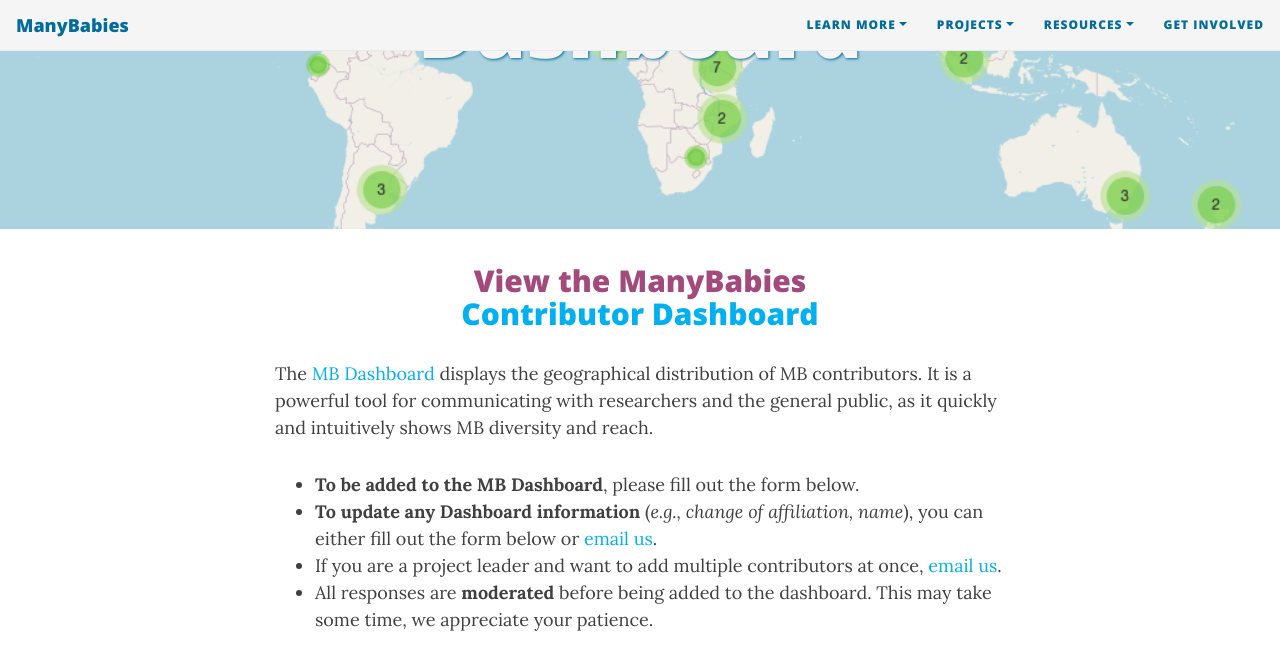
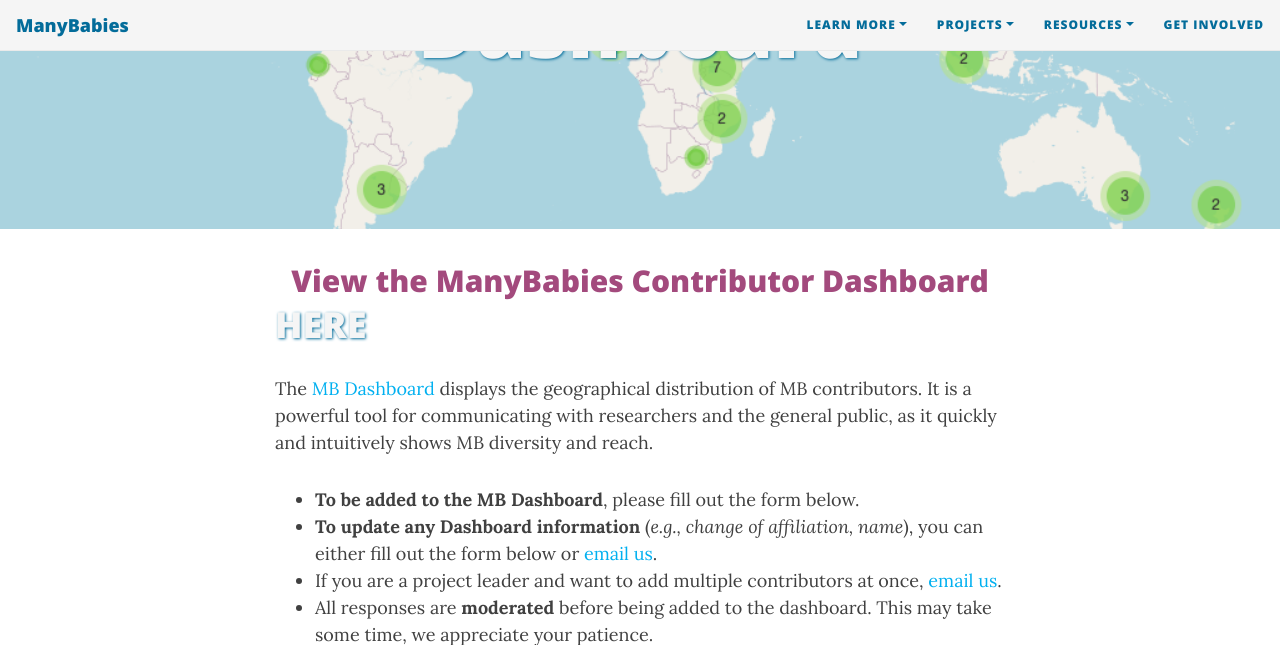
Before and after one commit to manybabies/manybabies.github.io, a Jekyll site: the page built from map.md, in a window 1280 px wide and 900 px high, scrolled down 346 px, cut to the strip 0-645 px from the top of the window. Built offline with Jekyll 4.4.1, drawn with Linux system fonts in a browser that asks for light colours; nearby versions of some CDN libraries; some web fonts are replaced.

Commit message:
Update map.md

```diff
--- a/map.md
+++ b/map.md
@@ -5,8 +5,8 @@
 ---
 
 <section>
-<h2 align="center">View the ManyBabies<br>
-  <a href="https://manybabies.shinyapps.io/shiny_mb_map/" target="blank">Contributor Dashboard</a></h2>
+<h2 align="center">View the ManyBabies Contributor Dashboard</h2>
+<h1><a href="https://manybabies.shinyapps.io/shiny_mb_map/" target="blank"></a>HERE</h1>
 </section>
 
 The [MB Dashboard](https://manybabies.shinyapps.io/shiny_mb_map/) displays the geographical distribution of MB contributors. It is a powerful tool for communicating with researchers and the general public, as it quickly and intuitively shows MB diversity and reach.
```
